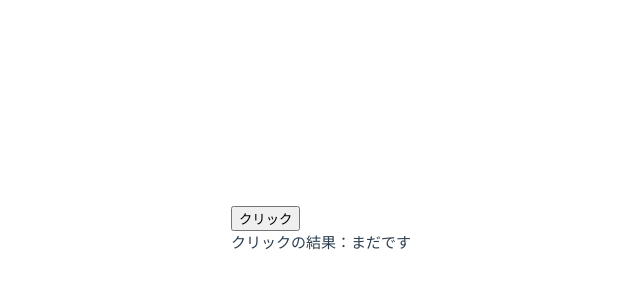
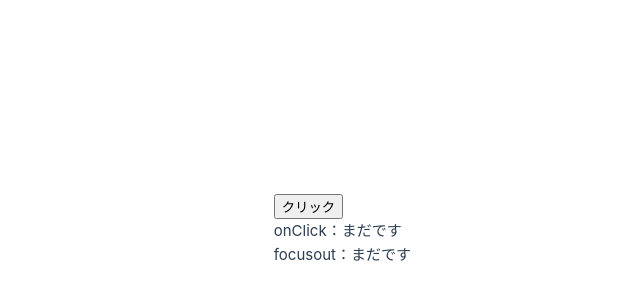
Before and after one commit to koyamal/pra_vue3, a Vue app in the folder Vue3FrontDevTextBook02/chap02/hello-vue/: page / in a window 1280 px wide. Shown: the part 170-470 px from the top of the page, without its empty margins (229-869 px from the left). Built offline with nearby package versions, Linux system fonts and the light colour scheme.

Commit message:
Create onButtonFocusout

```diff
--- a/Vue3FrontDevTextBook02/chap02/hello-vue/src/App.vue
+++ b/Vue3FrontDevTextBook02/chap02/hello-vue/src/App.vue
@@ -2,16 +2,23 @@
 import {ref} from "vue";
 
 const randValue = ref("まだです");
+const randValue2 = ref("まだです");
 const onButtonClick = (): void => {
   const rand = Math.round(Math.random() * 10);
   randValue.value = String(rand);
 };
+const onButtonFocusout = (): void => {
+  const rand = Math.round(Math.random() * 10);
+  randValue2.value = String(rand);
+
+}
 </script>
 
 <template>
   <section>
-    <button v-on:click="onButtonClick">クリック</button>
-    <p>クリックの結果：{{randValue}}</p>
+    <button v-on:click="onButtonClick" v-on:focusout="onButtonFocusout">クリック</button>
+    <p>onClick：{{randValue}}</p>
+    <p>focusout：{{randValue2}}</p>
   </section>
 </template>
 
```
